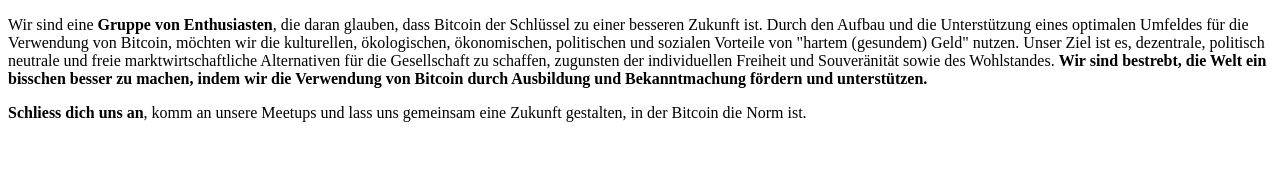
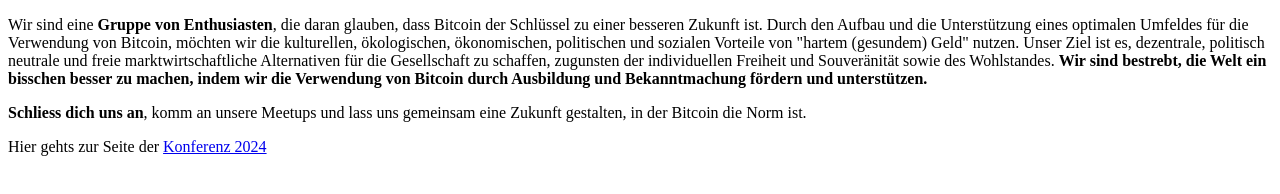
Before and after one commit to bitcoin-alps/website, an Astro site: page / in a window 1280 px wide. Built offline with nearby package versions, Linux system fonts and the light colour scheme; Astro itself is replaced by a stand-in of ours.

Commit message:
Update index.mdx
add link to conference

```diff
--- a/src/pages/index.mdx
+++ b/src/pages/index.mdx
@@ -7,3 +7,6 @@
 Wir sind eine **Gruppe von Enthusiasten**, die daran glauben, dass Bitcoin der Schlüssel zu einer besseren Zukunft ist. Durch den Aufbau und die Unterstützung eines optimalen Umfeldes für die Verwendung von Bitcoin, möchten wir die kulturellen, ökologischen, ökonomischen, politischen und sozialen Vorteile von "hartem (gesundem) Geld" nutzen. Unser Ziel ist es, dezentrale, politisch neutrale und freie marktwirtschaftliche Alternativen für die Gesellschaft zu schaffen, zugunsten der individuellen Freiheit und Souveränität sowie des Wohlstandes. **Wir sind bestrebt, die Welt ein bisschen besser zu machen, indem wir die Verwendung von Bitcoin durch Ausbildung und Bekanntmachung fördern und unterstützen.**
 
 **Schliess dich uns an**, komm an unsere Meetups und lass uns gemeinsam eine Zukunft gestalten, in der Bitcoin die Norm ist.
+
+
+Hier gehts zur Seite der [Konferenz 2024](https://tickets.bitcoin-alps.ch/bitcoin-alps/2024/)
```
